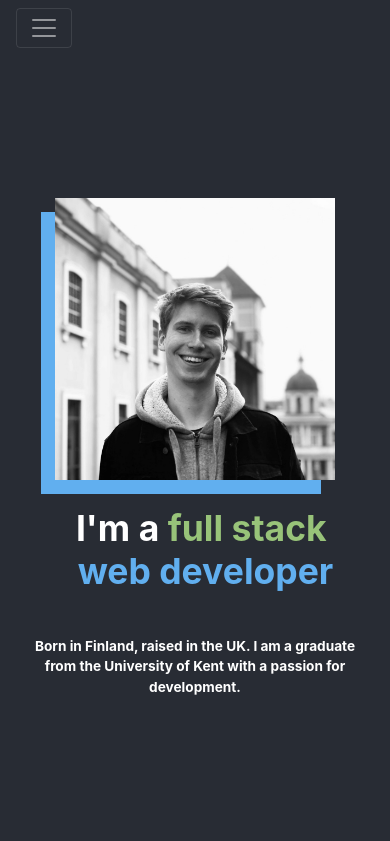
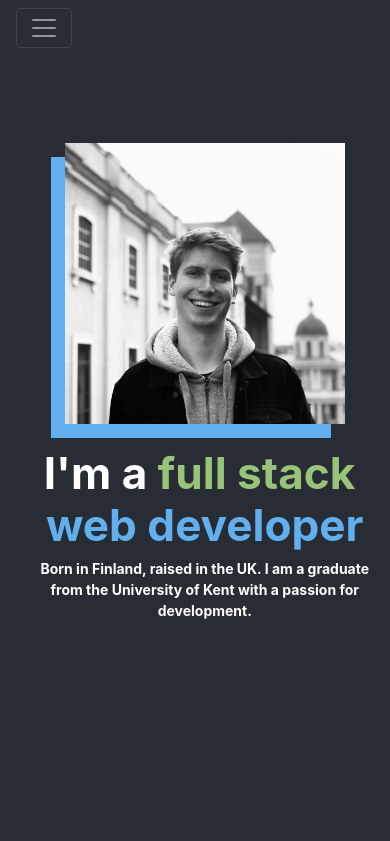
Before and after one commit to kristianpayne1/my-website, a React (Create React App) app: page /#/ in a window 390 px wide. Shown: the top 841 px of the page. Built offline with nearby package versions, Linux system fonts and the light colour scheme.

Commit message:
Improved home

```diff
--- a/src/App.css
+++ b/src/App.css
@@ -101,15 +101,15 @@ body {
 }
 
 .home {
-  min-height: 600px;
+  min-height: fit-content;
   margin-bottom: 5%;
 }
 
 .aboutme-para {
-  top: 425px;
-  float: left;
+  /* top: 425px;
+  float: left; */
   font-size: 20px;
-  position: absolute;
+  /* position: absolute; */
   z-index: 1;
   text-align: left;
   font-weight: bold;
@@ -118,14 +118,14 @@ body {
 }
 
 .home-title {
-  top: 250px;
-  float: left;
+  /* top: 250px; */
+  /* float: left; */
   font-size: 63px;
-  position: absolute;
+  /* position: absolute; */
   z-index: 1;
   text-align: left;
   font-weight: bold;
-  max-width: 500px;
+  /* max-width: 500px; */
   justify-content: center;
   white-space: pre-wrap !important;
 }
@@ -133,7 +133,7 @@ body {
 .home img {
   height: 600px;
   width: 600px;
-  float: right;
+  /* float: right; */
   border-radius: 0px !important;
   box-shadow: -20px 20px #61afef;
 }
@@ -186,22 +186,6 @@ body {
   margin-top: 1px;
 }
 
-.fade-in {
-  animation: fadeIn ease 3s;
-  -webkit-animation: fadeIn ease 3s;
-  -moz-animation: fadeIn ease 3s;
-  -o-animation: fadeIn ease 3s;
-  -ms-animation: fadeIn ease 3s;
-}
-
-.fade-out {
-  animation: fadeOut ease 1s;
-  -webkit-animation: fadeOut ease 1s;
-  -moz-animation: fadeOut ease 1s;
-  -o-animation: fadeOut ease 1s;
-  -ms-animation: fadeOut ease 1s;
-}
-
 /*Ipad Pro */
 
 @media only screen and (max-width: 1180px) {
@@ -212,12 +196,14 @@ body {
     zoom: 0.7;
     -moz-transform: scale(0.7);
   }
+  /*
   .home-title {
     top: 300px;
   }
   .aboutme-para {
     top: 500px;
   }
+  */
 }
 
 /* Ipad and lower */
@@ -234,33 +220,17 @@ body {
     margin-top: 2px;
   }
   .home {
-    margin-top: 17%;
-    overflow: hidden;
-    margin-bottom: 20%;
     text-align: center;
   }
   .home img {
-    float: none;
     width: 80%;
     height: 80%;
   }
   .home-title {
-    padding-right: 10%;
-    float: none;
-    margin-top: 8%;
-    font-size: 13vw;
-    position: static;
     text-align: center;
-    margin-left: 5rem;
-    max-width: 100%;
   }
   .aboutme-para {
-    float: none;
-    position: static;
-    margin-top: 12%;
     text-align: center;
-    font-size: calc(5vmin);
-    max-width: 100%;
   }
   .skills-home {
     margin-bottom: 15%;
@@ -270,120 +240,14 @@ body {
   }
 }
 
-/* Annoying tall phones */
-
-@media only screen and (min-height: 750px) and (max-width: 767px) {
+/* Mobile phones only */
+@media only screen and (max-width: 767px) {
+  .thing {
+    height: 90vh;
+  }
   .home {
-    margin-top: 35%;
-    margin-bottom: 42%;
-  }
-}
-
-@keyframes fadeIn {
-  0% {
-    opacity: 0;
-  }
-  100% {
-    opacity: 1;
-  }
-}
-
-@-moz-keyframes fadeIn {
-  0% {
-    opacity: 0;
-  }
-  100% {
-    opacity: 1;
-  }
-}
-
-@-webkit-keyframes fadeIn {
-  0% {
-    opacity: 0;
-  }
-  100% {
-    opacity: 1;
-  }
-}
-
-@-o-keyframes fadeIn {
-  0% {
-    opacity: 0;
-  }
-  100% {
-    opacity: 1;
-  }
-}
-
-@-ms-keyframes fadeIn {
-  0% {
-    opacity: 0;
-  }
-  100% {
-    opacity: 1;
-  }
-}
-
-@keyframes fadeOut {
-  0% {
-    opacity: 1;
-  }
-  100% {
-    opacity: 0;
-  }
-}
-
-@-moz-keyframes fadeOut {
-  0% {
-    opacity: 1;
-  }
-  100% {
-    opacity: 0;
-  }
-}
-
-@-webkit-keyframes fadeOut {
-  0% {
-    opacity: 1;
-  }
-  100% {
-    opacity: 0;
-  }
-}
-
-@-o-keyframes fadeOut {
-  0% {
-    opacity: 1;
-  }
-  100% {
-    opacity: 0;
-  }
-}
-
-@-ms-keyframes fadeOut {
-  0% {
-    opacity: 1;
-  }
-  100% {
-    opacity: 0;
-  }
-}
-
-@keyframes blinkingText {
-  0% {
-    color: white;
-  }
-  49% {
-    color: white;
-  }
-  60% {
-    color: transparent;
-  }
-  99% {
-    color: transparent;
-  }
-  100% {
-    color: white;
+    position: absolute;
+    top: 17%;
   }
 }
 
--- a/src/Home.js
+++ b/src/Home.js
@@ -1,5 +1,5 @@
 import React, { Component } from 'react';
-import { Image } from 'react-bootstrap/';
+import { Image, Container, Row, Col, } from 'react-bootstrap/';
 import { Fade } from 'react-reveal/';
 import Skills from './Skills.js';
 import Projects from './Projects.js';
@@ -8,14 +8,26 @@ class Home extends Component {
     render() {
         return (
             <div>
-                <div className="home" onScroll={this.handleScroll} id="home">
+                <div className="thing">
+                    <div className="home" id="home">
+                        <Container fluid>
+                            <Row className="align-items-center">
+                                <Col sm={{ order: 12 }}>
                                     <Fade>
                                         <Image src={require('./img/me.jpg')} />
+                                    </Fade>
+                                </Col>
+                                <Col sm={{ order: 1 }}>
+                                    <Fade>
                                         <h1 className="home-title">{"I'm a "}<span style={{ color: "#98c379" }}>{"full stack"}</span> <span style={{ color: "#61afef" }}>{"\nweb developer"}</span></h1>
                                     </Fade>
                                     <Fade bottom>
                                         <p className="aboutme-para">Born in Finland, raised in the UK. I am a graduate from the University of Kent with a passion for development.</p>
                                     </Fade>
+                                </Col>
+                            </Row>
+                        </Container>
+                    </div>
                 </div>
                 <Skills />
                 <Projects />
```
Lines whose indentation alone changed are shown as unchanged.
